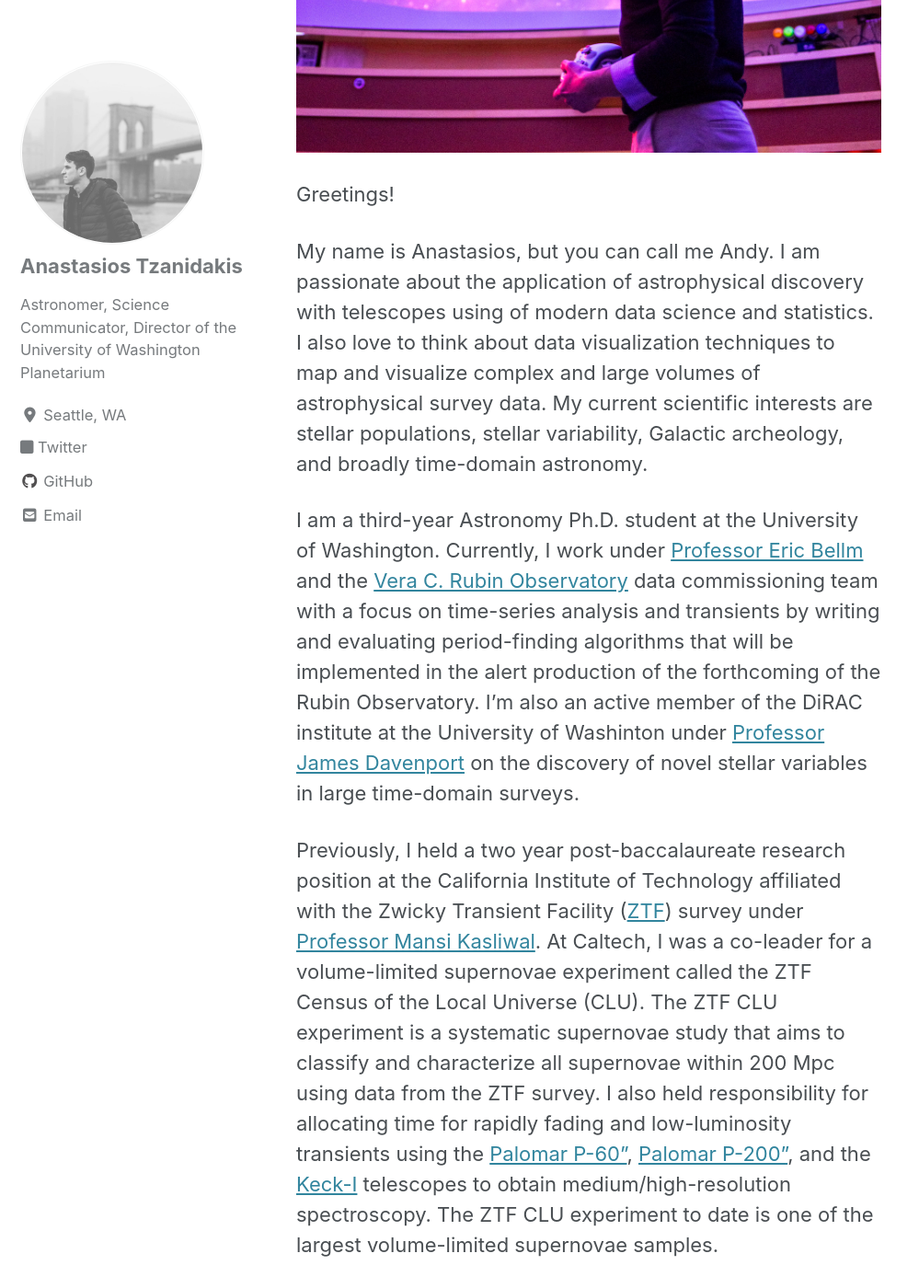
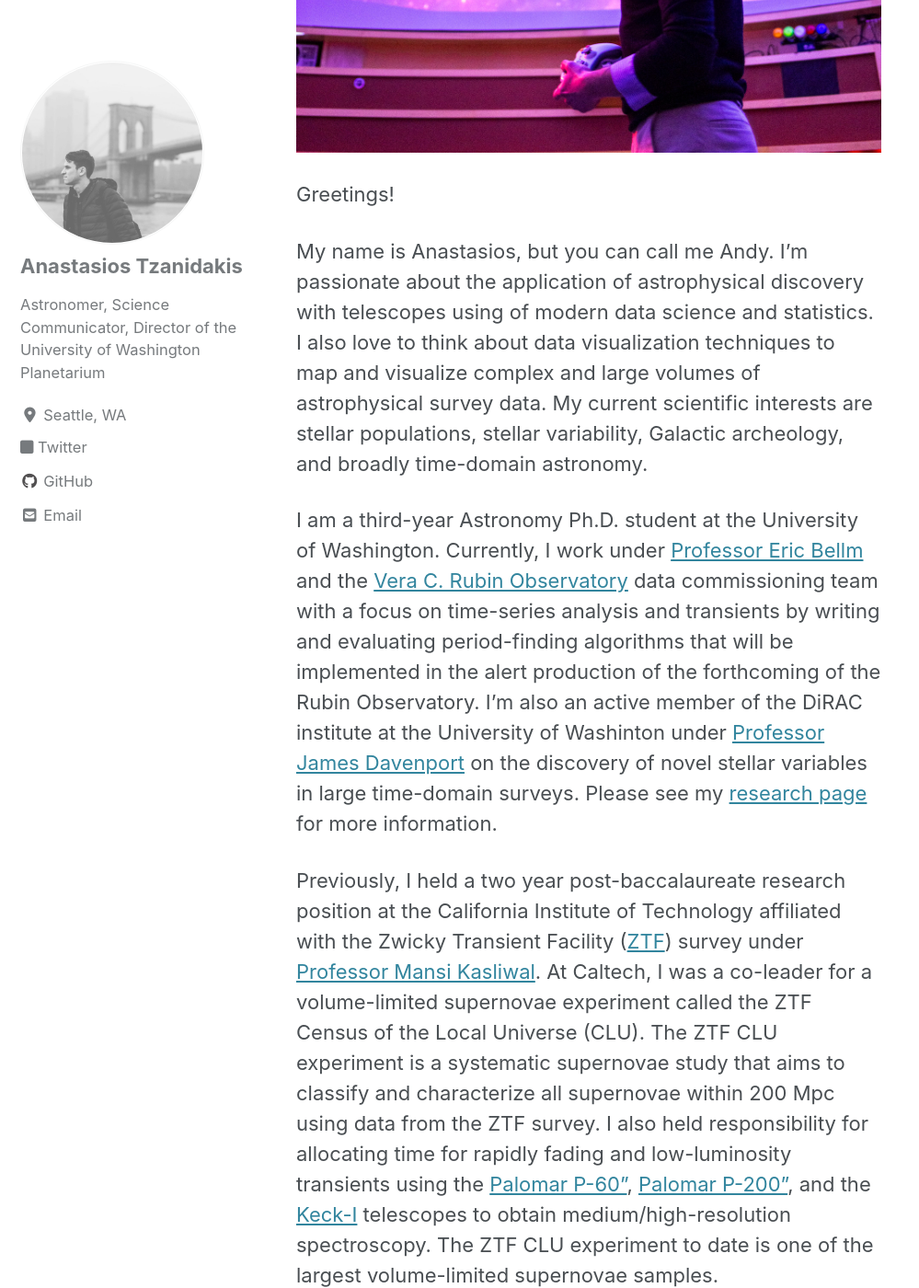
Before and after one commit to AndyTza/andytza.github.io, a Jekyll site: the page built from _pages/about.md, in a window 1280 px wide and 1400 px high, scrolled down 595 px. Shown: the whole window at 92% size, without its empty margins (0-999 px from the left). Built offline with Jekyll 4.4.1, drawn with Linux system fonts in a browser that asks for light colours; cached includes are drawn as plain includes; nearby versions of some CDN libraries; some of the changed text lies outside the part shown.

Commit message:
made some changes about

```diff
--- a/_pages/about.md
+++ b/_pages/about.md
@@ -13,18 +13,18 @@
   gtag('config', 'UA-164344843-1');
 </script>
 
-![alt text](/images/andy_rubin_shirt.jpg "Andy smiling with a Vera C. Rubin Observatory t-shirt" height="15" width="15")
+![alt text](/images/andy_rubin_shirt.jpg "Andy Tzanidakis at the UW Planetarium." height="13" width="13")
 
 Greetings!
 
-My name is Anastasios, but you can call me Andy. I am passionate about the application of astrophysical discovery with telescopes using of modern data science and statistics. I also love to think about data visualization techniques to map and visualize complex and large volumes of astrophysical survey data. My current scientific interests are stellar populations, stellar variability, Galactic archeology, and broadly time-domain astronomy.
+My name is Anastasios, but you can call me Andy. I'm passionate about the application of astrophysical discovery with telescopes using of modern data science and statistics. I also love to think about data visualization techniques to map and visualize complex and large volumes of astrophysical survey data. My current scientific interests are stellar populations, stellar variability, Galactic archeology, and broadly time-domain astronomy.
 
-I am a third-year Astronomy Ph.D. student at the University of Washington. Currently, I work under [Professor Eric Bellm](https://faculty.washington.edu/ecbellm/) and the [Vera C. Rubin Observatory](https://www.lsst.org/) data commissioning team with a focus on time-series analysis and transients by writing and evaluating period-finding algorithms that will be implemented in the alert production of the forthcoming of the Rubin Observatory. I'm also an active member of the DiRAC institute at the University of Washinton under [Professor James Davenport](https://jradavenport.github.io/) on the discovery of novel stellar variables in large time-domain surveys.
+I am a third-year Astronomy Ph.D. student at the University of Washington. Currently, I work under [Professor Eric Bellm](https://faculty.washington.edu/ecbellm/) and the [Vera C. Rubin Observatory](https://www.lsst.org/) data commissioning team with a focus on time-series analysis and transients by writing and evaluating period-finding algorithms that will be implemented in the alert production of the forthcoming of the Rubin Observatory. I'm also an active member of the DiRAC institute at the University of Washinton under [Professor James Davenport](https://jradavenport.github.io/) on the discovery of novel stellar variables in large time-domain surveys. Please see my [research page](https://andytza.github.io/research/) for more information.
 
-Previously, I held a two year post-baccalaureate research position at the California Institute of Technology affiliated with the Zwicky Transient Facility ([ZTF](https://www.ztf.caltech.edu/)) survey under [Professor Mansi Kasliwal](https://sites.astro.caltech.edu/~mansi/). At Caltech, I was a co-leader for a volume-limited supernovae experiment called the ZTF Census of the Local Universe (CLU).  The ZTF CLU experiment is a systematic supernovae study that aims to classify and characterize all supernovae within 200 Mpc using data from the ZTF survey. I also held responsibility for allocating time for rapidly fading and low-luminosity transients using the  [Palomar P-60"](https://sites.astro.caltech.edu/palomar/observer/P60observers.html), [Palomar P-200"](https://sites.astro.caltech.edu/palomar/about/telescopes/hale.html), and the [Keck-I](https://keckobservatory.org/about/telescopes-instrumentation/) telescopes to obtain medium/high-resolution spectroscopy. The ZTF CLU experiment to date is one of the largest volume-limited supernovae samples.
+Previously, I held a two year post-baccalaureate research position at the California Institute of Technology affiliated with the Zwicky Transient Facility ([ZTF](https://www.ztf.caltech.edu/)) survey under [Professor Mansi Kasliwal](https://sites.astro.caltech.edu/~mansi/). At Caltech, I was a co-leader for a volume-limited supernovae experiment called the ZTF Census of the Local Universe (CLU).  The ZTF CLU experiment is a systematic supernovae study that aims to classify and characterize all supernovae within 200 Mpc using data from the ZTF survey. I also held responsibility for allocating time for rapidly fading and low-luminosity transients using the [Palomar P-60"](https://sites.astro.caltech.edu/palomar/observer/P60observers.html), [Palomar P-200"](https://sites.astro.caltech.edu/palomar/about/telescopes/hale.html), and the [Keck-I](https://keckobservatory.org/about/telescopes-instrumentation/) telescopes to obtain medium/high-resolution spectroscopy. The ZTF CLU experiment to date is one of the largest volume-limited supernovae samples.
 
 In 2019 I earned my Bachelors's degree in astronomy from Columbia University in New York City. At Columbia, my primary research was conducted in the field of Galactic Archeology, mapping the shape of the Milky Way’s disk using data from all-sky astronomical surveys under [Professor Kathryn Johnston](http://user.astro.columbia.edu/~kvj/) and [Professor Allyson Sheffield](https://www.laguardia.edu/uploadedfiles/main_site/content/home/docs/allyson-sheffield.pdf). I also had the amazing opportunity to intern at NASA Ames Research Center with the Kepler Guest Observer Office where I fell in love with the application of open-source software development in science. At NASA I was a contributor to the open-source python package [lightkurve](https://docs.lightkurve.org/index.html) where I wrote python tools for processing astrophysical time-series data from the Kepler space telescope.
 
-Outside of academia, I enjoy photography (you can see some of my work [here](https://www.instagram.com/atoceans/)), surfing, cooking, and science communication. Currently I am the outreach program coordinator for the [UW Plenetarium](https://astro.washington.edu/uw-planetarium).
+Outside of academia, I enjoy photography (you can see some of my work [here](https://www.instagram.com/atoceans/)), surfing, cooking, and science communication. Currently I am the director for the [UW Planetarium](https://astro.washington.edu/uw-planetarium).
 
-If you would like to read more about me, please click [here](https://github.com/AndyTza/andytza.github.io/raw/master/quals/CV_Astronomy___Tzanidakis__Detailed____New.pdf) for my CV.
+For more information please see my CV [here](https://github.com/AndyTza/andytza.github.io/raw/master/quals/CV_Astronomy___Tzanidakis__Detailed____New.pdf) for my CV.
```
